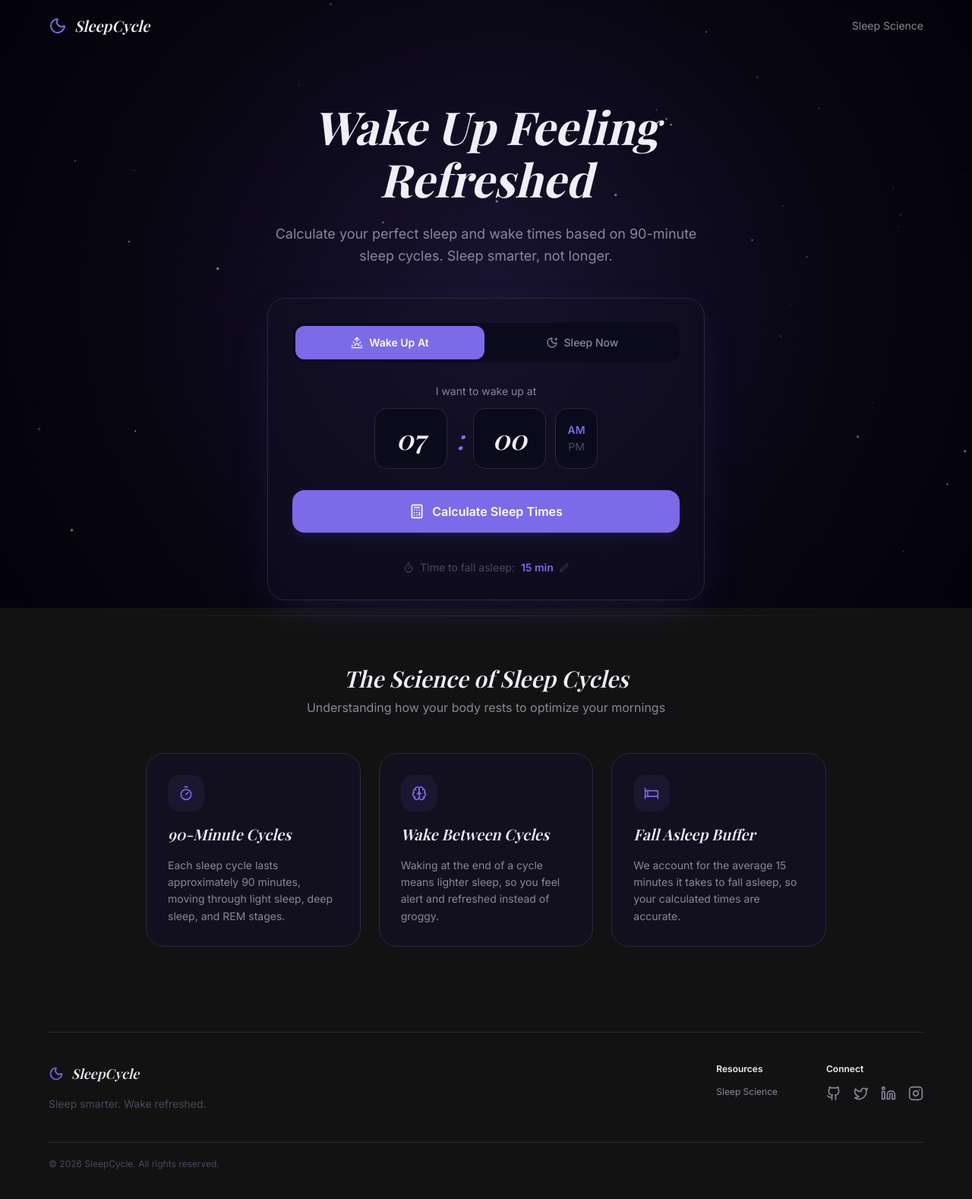
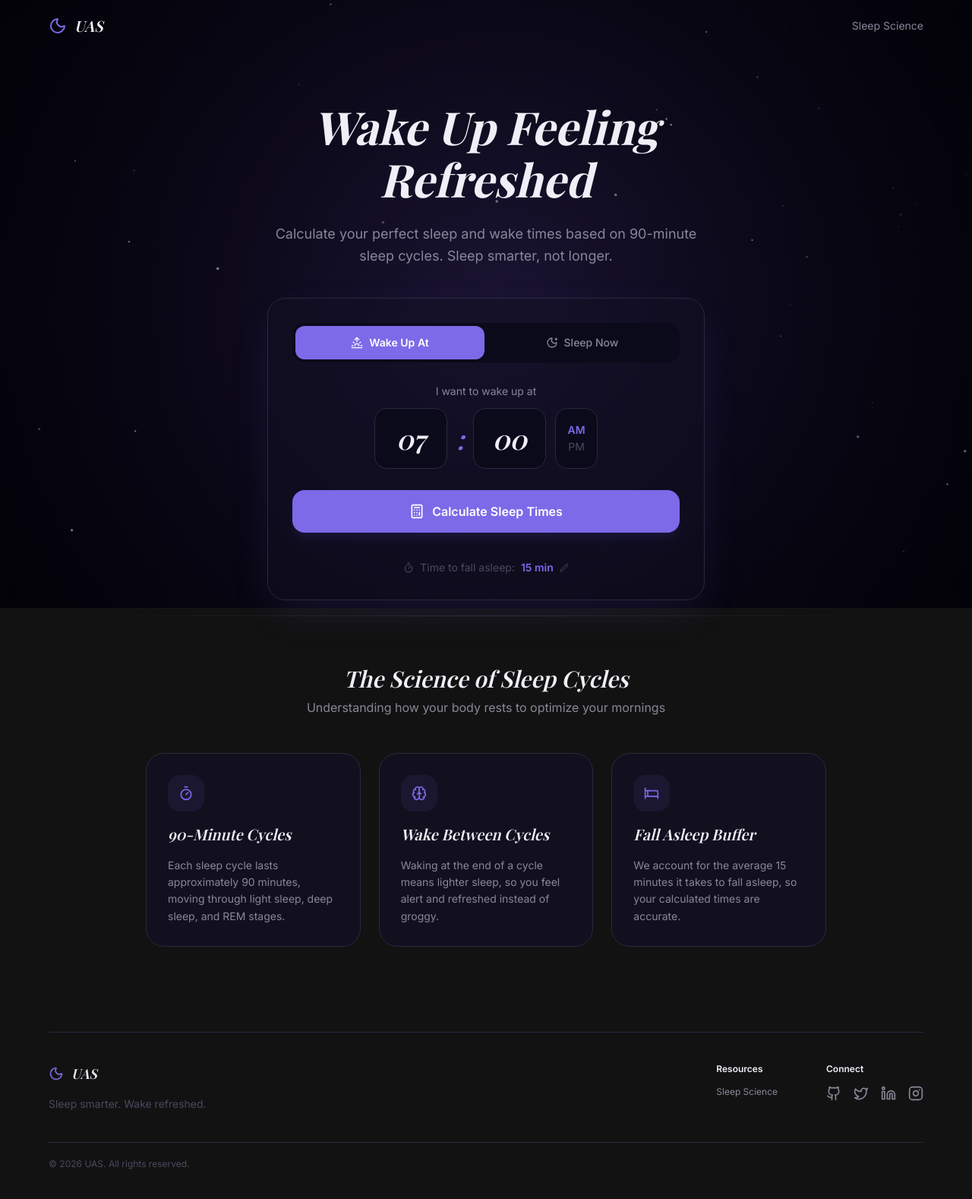
Before and after one commit to Wiar8/the-ultimate-app-for-sleeping, a React (Vite) app: page / in a window 1280 px wide. Shown: the top 1578 px of the page at 76% size. Built offline with nearby package versions, Linux system fonts and the light colour scheme; a web font is replaced by a local one.

Commit message:
feat: Rebrand application to UAS and enhance SEO with Open Graph and Twitter meta tags.

```diff
--- a/index.html
+++ b/index.html
@@ -7,7 +7,22 @@
     <link rel="preconnect" href="https://fonts.googleapis.com" />
     <link rel="preconnect" href="https://fonts.gstatic.com" crossorigin />
     <link href="https://fonts.googleapis.com/css2?family=Inter:wght@400;500;600;700&family=Playfair+Display:ital,wght@0,400;0,600;0,700;1,400;1,600;1,700&display=swap" rel="stylesheet" />
-    <title>SleepCycle</title>
+    <title>UAS | The Ultimate App for Sleeping</title>
+    <meta name="description" content="A sleek, modern, and high-performance sleep cycle calculator designed to help you wake up feeling refreshed." />
+
+    <!-- Open Graph / Facebook -->
+    <meta property="og:type" content="website" />
+    <meta property="og:url" content="https://uas.wiar8.com/" />
+    <meta property="og:title" content="UAS | The Ultimate App for Sleeping" />
+    <meta property="og:description" content="Calculate your optimal sleep cycles and wake up feeling revitalized. Modern, fast, and beautifully designed." />
+    <meta property="og:image" content="/og-image.png" />
+
+    <!-- Twitter -->
+    <meta property="twitter:card" content="summary_large_image" />
+    <meta property="twitter:url" content="https://uas.wiar8.com/" />
+    <meta property="twitter:title" content="UAS | The Ultimate App for Sleeping" />
+    <meta property="twitter:description" content="Calculate your optimal sleep cycles and wake up feeling revitalized. Modern, fast, and beautifully designed." />
+    <meta property="twitter:image" content="/og-image.png" />
   </head>
   <body>
     <div id="root"></div>
--- a/src/components/Footer.tsx
+++ b/src/components/Footer.tsx
@@ -13,7 +13,7 @@ export function Footer() {
           <div className="flex items-center gap-2.5">
             <Moon className="w-5 h-5 text-(--sc-primary)" />
             <span className="font-['Playfair_Display'] text-lg font-semibold italic text-[#E8E6F0]">
-              SleepCycle
+              UAS
             </span>
           </div>
           <p className="text-sm text-(--sc-text-muted)">Sleep smarter. Wake refreshed.</p>
@@ -51,7 +51,7 @@ export function Footer() {
       {/* Bottom */}
       <div className="flex flex-col md:flex-row items-center justify-between gap-4 pt-5 border-t border-(--sc-border) w-full">
         <span className="text-xs text-(--sc-text-muted)">
-          &copy; {new Date().getFullYear()} SleepCycle. All rights reserved.
+          &copy; {new Date().getFullYear()} UAS. All rights reserved.
         </span>
         {/* <div className="flex gap-6">
           <a href="#" className="text-xs text-(--sc-text-muted) hover:text-(--sc-text-secondary) transition-colors">Terms</a>
--- a/src/components/Header.tsx
+++ b/src/components/Header.tsx
@@ -6,7 +6,7 @@ export function Header() {
       <div className="flex items-center gap-2.5">
         <Moon className="w-6 h-6 text-(--sc-primary)" />
         <span className="font-['Playfair_Display'] text-xl font-semibold italic text-(--sc-text)">
-          SleepCycle
+          UAS
         </span>
       </div>
       <nav className="hidden md:flex items-center gap-8">
```
Also changed, not shown: public/og-image.png (added), 1 other file (tests, documents, lock files or other folders).
